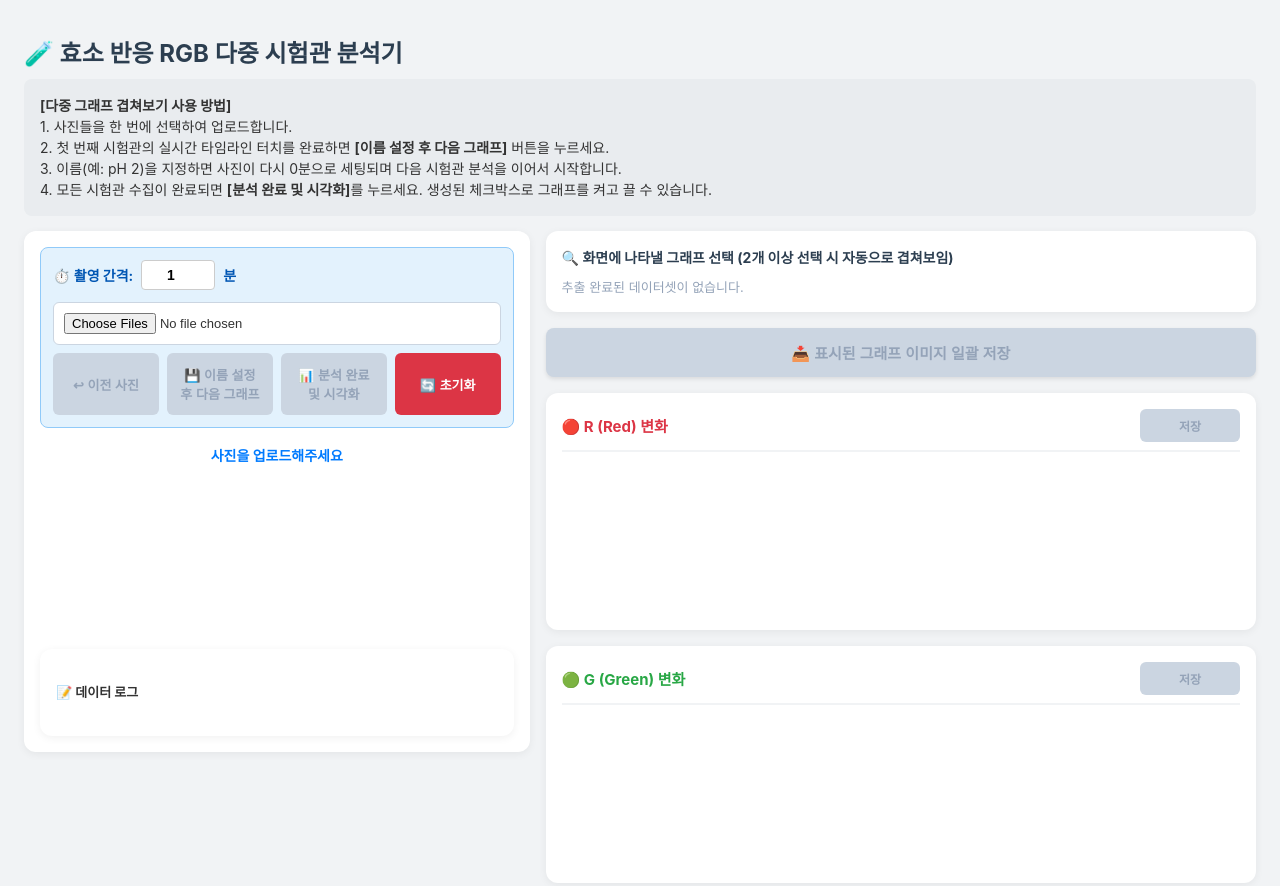
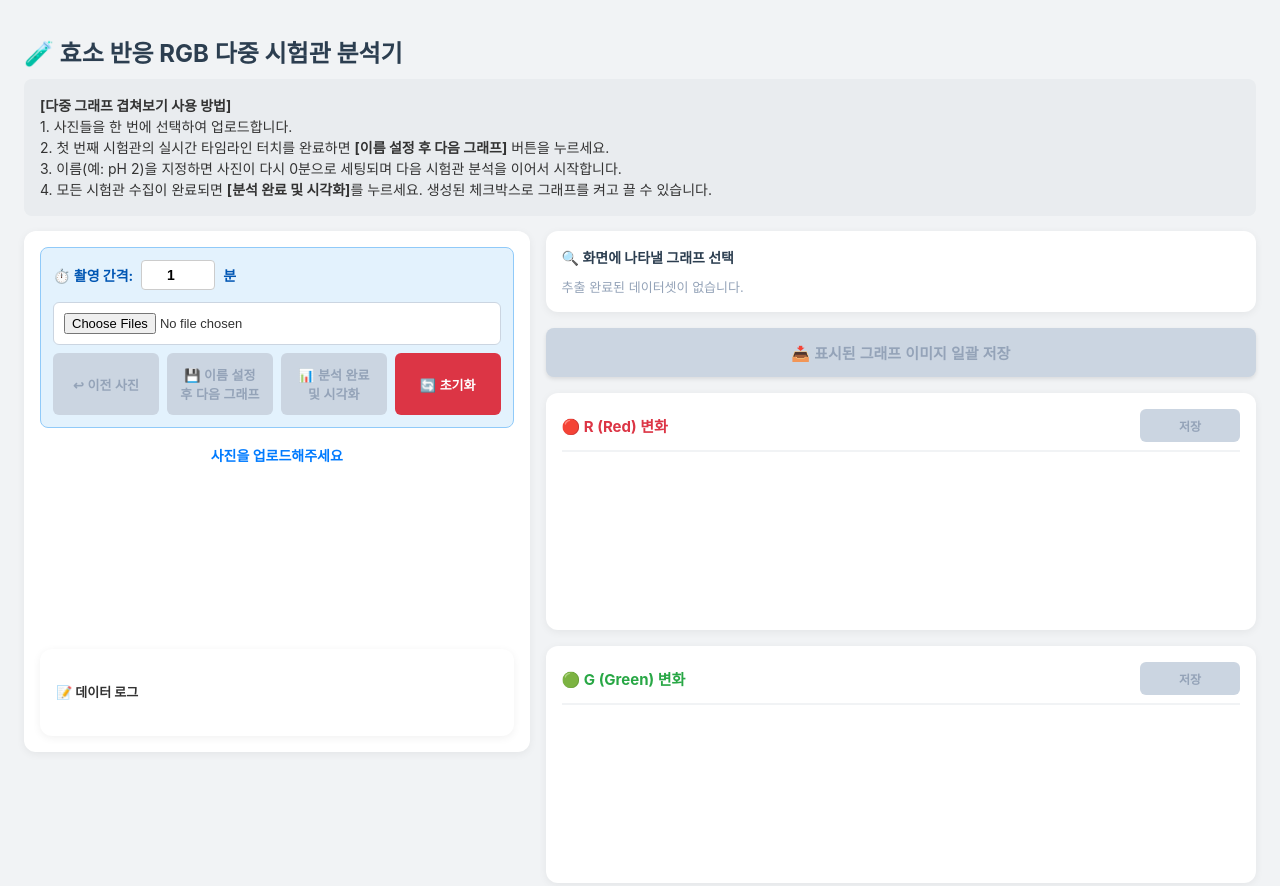
Before and after one commit to khh090630-lang/rgb, a plain HTML site: page index.html in a window 1280 px wide. Shown: the top 886 px of the page. Drawn offline with nearby package versions, Linux system fonts and the light colour scheme.

Commit message:
Update index.html

```diff
--- a/index.html
+++ b/index.html
@@ -254,7 +254,7 @@
 
         <div class="right-panel">
             <div class="filter-box">
-                <div class="filter-title">🔍 화면에 나타낼 그래프 선택 (2개 이상 선택 시 자동으로 겹쳐보임)</div>
+                <div class="filter-title">🔍 화면에 나타낼 그래프 선택</div>
                 <div id="checkboxGroup" class="checkbox-group">
                     <span style="color:#94a3b8; font-size:13px;">추출 완료된 데이터셋이 없습니다.</span>
                 </div>
```
